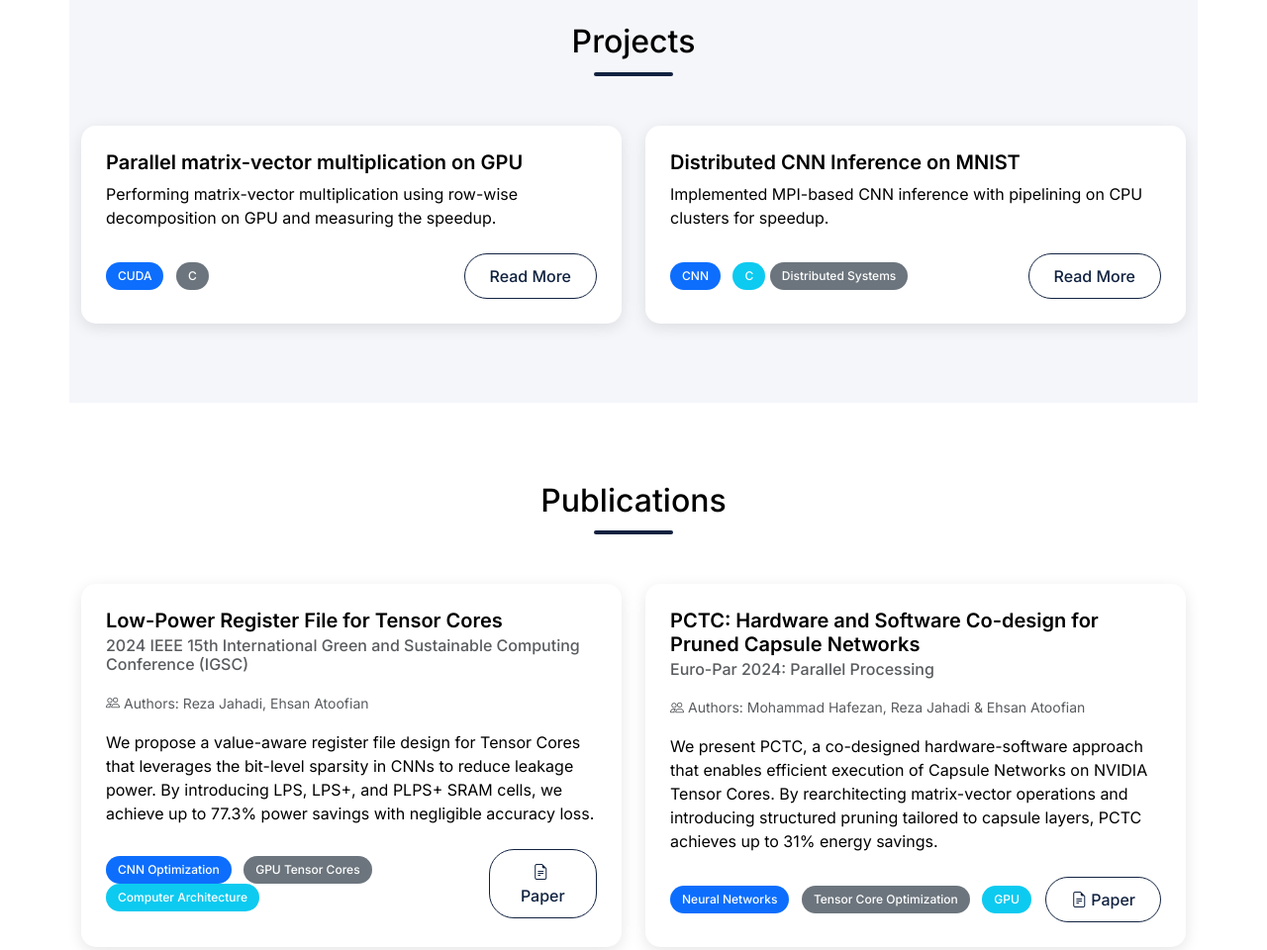
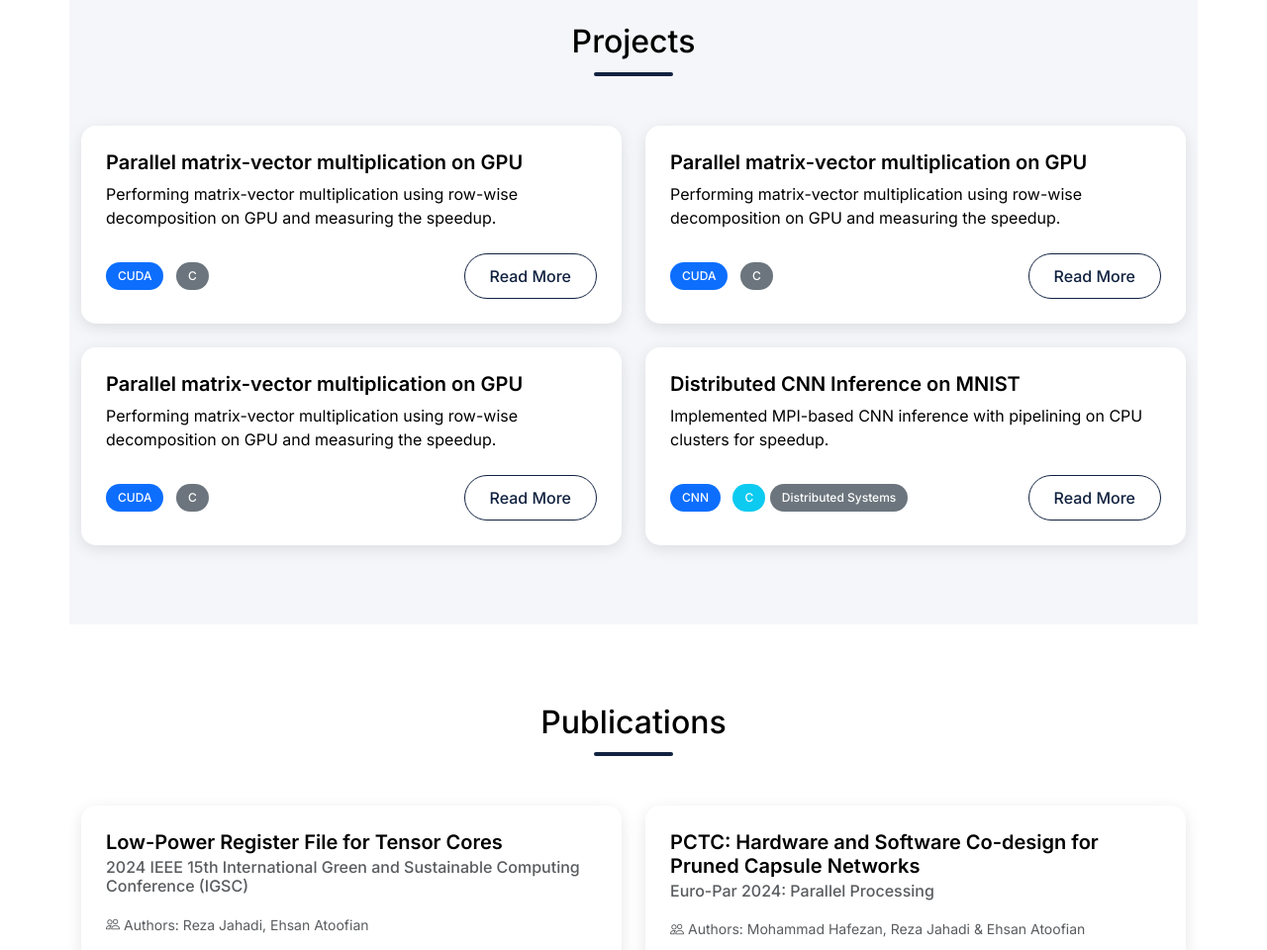
Before and after one commit to rezajahadi/rezajahadi.github.io, a plain HTML site: page index.html in a window 1280 px wide. Shown: the part 1040-2000 px from the top of the page at 99% size. Drawn offline with nearby package versions, Linux system fonts and the light colour scheme.

Commit message:
correct text

```diff
--- a/index.html
+++ b/index.html
@@ -332,6 +332,40 @@
         </div>
       </div>
 
+      <!-- Project 1 Duplicate -->
+      <div class="col-md-6">
+        <div class="card h-100">
+          <div class="card-body">
+            <h5 class="card-title">Parallel matrix-vector multiplication on GPU</h5>
+            <p class="card-text">Performing matrix-vector multiplication using row-wise decomposition on GPU and measuring the speedup.</p>
+            <div class="d-flex justify-content-between align-items-center mt-4">
+              <div>
+                <span class="badge bg-primary me-2">CUDA</span>
+                <span class="badge bg-secondary">C</span>
+              </div>
+              <button class="btn btn-outline-primary" data-bs-toggle="modal" data-bs-target="#project1Modal">Read More</button>
+            </div>
+          </div>
+        </div>
+      </div>
+
+      <!-- Project 1 Duplicate 2 -->
+      <div class="col-md-6">
+        <div class="card h-100">
+          <div class="card-body">
+            <h5 class="card-title">Parallel matrix-vector multiplication on GPU</h5>
+            <p class="card-text">Performing matrix-vector multiplication using row-wise decomposition on GPU and measuring the speedup.</p>
+            <div class="d-flex justify-content-between align-items-center mt-4">
+              <div>
+                <span class="badge bg-primary me-2">CUDA</span>
+                <span class="badge bg-secondary">C</span>
+              </div>
+              <button class="btn btn-outline-primary" data-bs-toggle="modal" data-bs-target="#project1Modal">Read More</button>
+            </div>
+          </div>
+        </div>
+      </div>
+
       <!-- Project 2 -->
       <div class="col-md-6">
         <div class="card h-100">
@@ -425,7 +459,7 @@
           <div class="card-body">
             <h5 class="card-title mb-3"><i class="bi bi-film me-2"></i>Movies</h5>
             <p class="card-text">
-              I'm a big fan of movies—especially thriller and mystery genres. I enjoy stories that keep me guessing, with clever plot twists, psychological depth, and suspenseful narratives.
+              I'm a big fan of movies, especially thriller and mystery genres. I enjoy stories that keep me guessing, with clever plot twists, psychological depth, and suspenseful narratives.
               Films like Prisoners, Gone Girl, and The Prestige fascinate me with their intricate storytelling and character development.
             </p>
           </div>
@@ -434,7 +468,7 @@
           <div class="card-body">
             <h5 class="card-title mb-3"><i class="bi bi-globe me-2"></i>Travel</h5>
             <p class="card-text">
-              I love traveling and exploring new places. Being in nature—whether it's hiking through forests, visiting lakes and waterfalls, or simply enjoying a scenic view—gives me a deep sense of peace and energy.
+              I love traveling and exploring new places. Being in nature whether it's hiking through forests, visiting lakes and waterfalls, or simply enjoying a scenic view that gives me a deep sense of peace and energy.
               Sightseeing and experiencing different cultures and landscapes helps me recharge and gain fresh perspectives.
             </p>
           </div>
```
